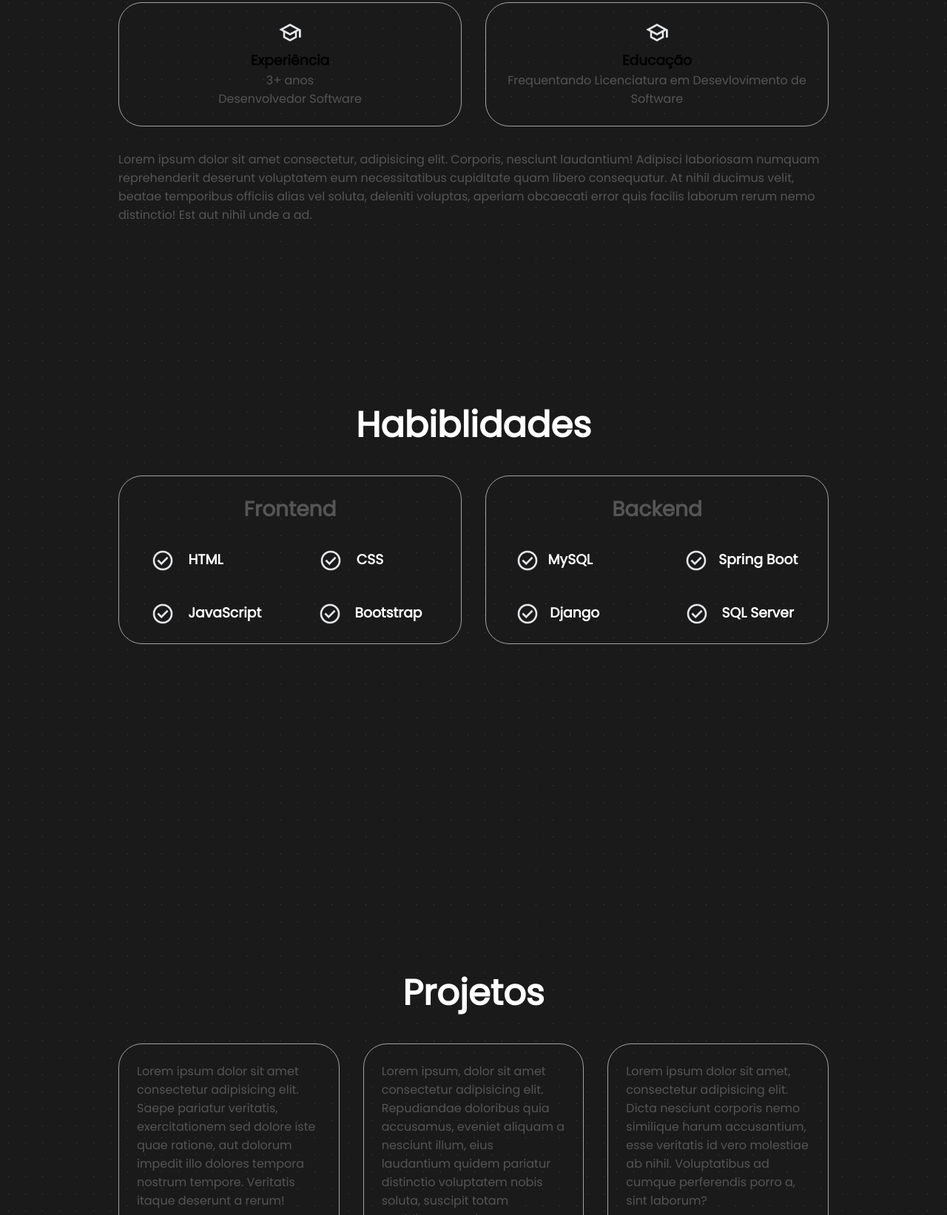
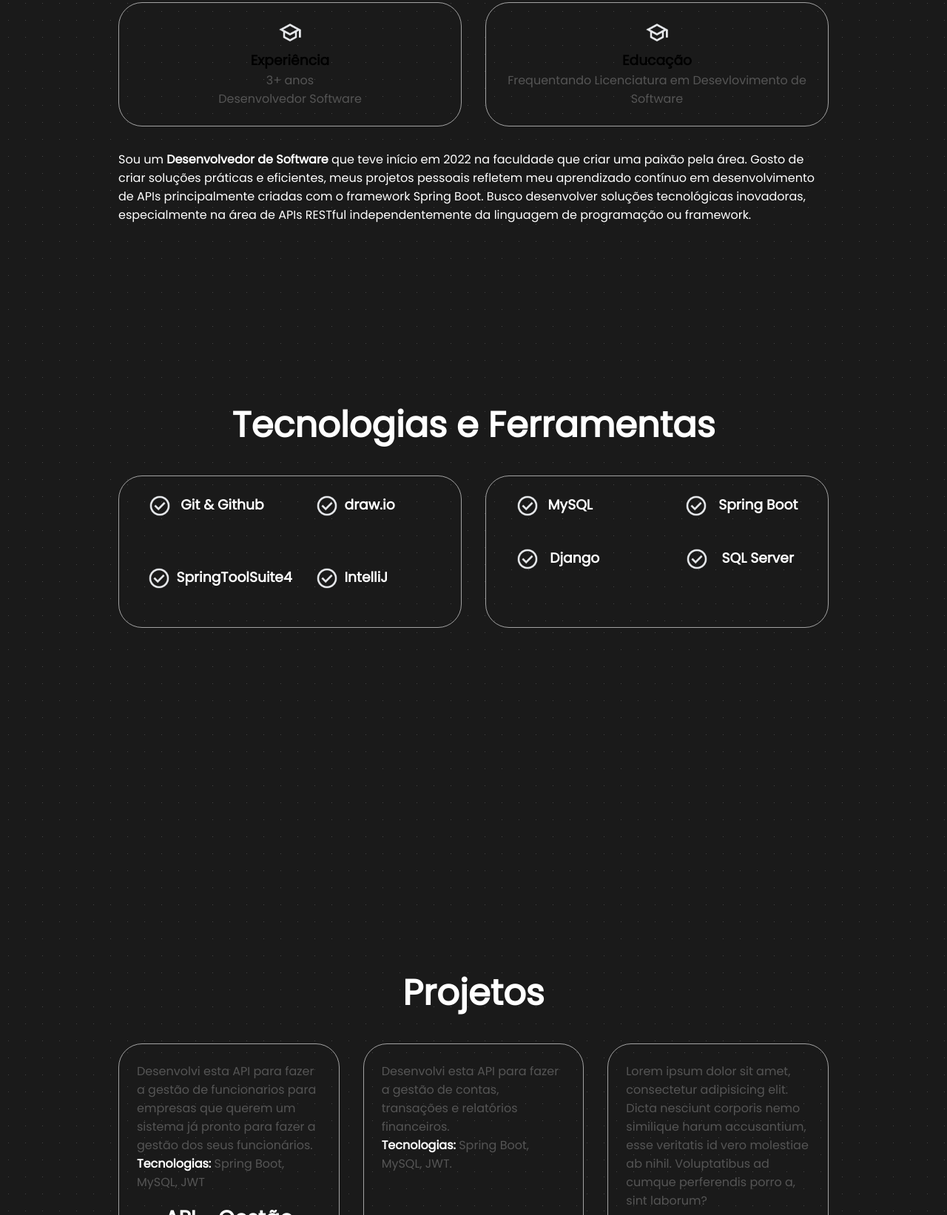
Before and after one commit to ernestoadriano/Portifolio, a plain HTML site: page index.html in a window 1280 px wide. Shown: the part 1157-2800 px from the top of the page at 74% size. Drawn offline with Linux system fonts and the light colour scheme.

Commit message:
Updates of project and style

```diff
--- a/index.html
+++ b/index.html
@@ -47,16 +47,13 @@
             <div class="btn-container">
                 <button class="btn btn-color-2" onclick="window.open('./assets/CV BMoçambique.pdf')">Baixar
                     CV</button>
-
-                <button class="btn btn-color-1" onclick="location.href='./#contact'">Contate-me</button>
             </div>
 
             <div id="socials-container">
-
                 <img src="./assets/icons8-linkedin-50.png" alt="Linkedin" class="icon"
-                    onclick="location.href='https://linkedin.com/'">
+                    onclick="location.href='https://www.linkedin.com/in/ernesto-eduardo-adriano-673809249/'">
                 <img src="./assets/icons8-github-30.png" alt="Facebook" class="icon"
-                    onclick="location.href='https://github.com/'">
+                    onclick="location.href='https://github.com/ernestoadriano'">
             </div>
         </div>
     </section>
@@ -79,55 +76,45 @@
                     </div>
                 </div>
                 <div class="text-container">
-                    <p>Lorem ipsum dolor sit amet consectetur, adipisicing elit. Corporis, nesciunt laudantium! Adipisci
-                        laboriosam numquam reprehenderit deserunt voluptatem eum necessitatibus cupiditate quam libero
-                        consequatur. At nihil ducimus velit, beatae temporibus officiis alias vel soluta, deleniti
-                        voluptas, aperiam obcaecati error quis facilis laborum rerum nemo distinctio! Est aut nihil unde
-                        a ad.</p>
+                    <Busco style="color: white;">Sou um <strong>Desenvolvedor de Software</strong> que teve início em 2022 na faculdade que criar uma paixão pela área. Gosto de criar soluções práticas e eficientes, meus projetos pessoais refletem meu aprendizado contínuo em desenvolvimento de APIs principalmente criadas com o framework Spring Boot. Busco desenvolver soluções tecnológicas inovadoras, especialmente na área de APIs RESTful independentemente da linguagem de programação ou framework.</p>
                 </div>
             </div>
         </div>
     </section>
 
     <section id="experience">
-        <h1 class="title">Habiblidades</h1>
+        <h1 class="title">Tecnologias e Ferramentas</h1>
         <div class="experience-details-container">
             <div class="about-containers">
                 <div class="details-container">
-                    <h2 class="experience-sub-title">
-                        Frontend
-                    </h2>
                     <div class="article-container">
                         <article>
                             <img src="./assets/check_circle_24dp_E8EAED_FILL0_wght400_GRAD0_opsz24.png" alt="Experience icon" class="icon">
                             <div>
-                                <h3>HTML<span style="color: transparent;">-----</span></h3>
+                                <h3>Git & Github</h3>
                             </div>
                         </article>
                         <article>
                             <img src="./assets/check_circle_24dp_E8EAED_FILL0_wght400_GRAD0_opsz24.png" alt="Experience icon" class="icon">
                             <div>
-                                <h3>CSS<span style="color: transparent;">------</span></h3>
+                                <h3>draw.io <span style="color: transparent;">-----</span></h3>
                             </div>
                         </article>
                         <article>
                             <img src="./assets/check_circle_24dp_E8EAED_FILL0_wght400_GRAD0_opsz24.png" alt="Experience icon" class="icon">
                             <div>
-                                <h3>JavaScript</h3>
+                                <h3>SpringToolSuite4</h3>
                             </div>
                         </article>
                         <article>
                             <img src="./assets/check_circle_24dp_E8EAED_FILL0_wght400_GRAD0_opsz24.png" alt="Experience icon" class="icon">
                             <div>
-                                <h3>Bootstrap<span style="color: transparent;">-</span></h3>
+                                <h3>IntelliJ<span style="color: transparent;">------</span></h3>
                             </div>
                         </article>
                     </div>
                 </div>
                 <div class="details-container">
-                    <h2 class="experience-sub-title">
-                        Backend
-                    </h2>
                     <div class="article-container">
                         <article>
                             <img src="./assets/check_circle_24dp_E8EAED_FILL0_wght400_GRAD0_opsz24.png" alt="Experience icon" class="icon">
@@ -166,7 +153,9 @@
             <div class="about-containers">
                 <div class="details-container color-container">
                     <div class="article-container">
-                        <p>Lorem ipsum dolor sit amet consectetur adipisicing elit. Saepe pariatur veritatis, exercitationem sed dolore iste quae ratione, aut dolorum impedit illo dolores tempora nostrum tempore. Veritatis itaque deserunt a rerum!</p>
+                        <p>Desenvolvi esta API para fazer a gestão de funcionarios para empresas que querem um sistema já pronto para fazer a gestão dos seus funcionários. <br>
+                            <strong style="color: white;">Tecnologias:</strong> Spring Boot, MySQL, JWT</p>
+
                     </div>
                     <h2 class="experience-sub-title project-title">API - Gestão de Empresas e Funcionários</h2>
                     <div class="btn-container">
@@ -178,7 +167,9 @@
 
                 <div class="details-container color-container">
                     <div class="article-container">
-                        <p>Lorem ipsum, dolor sit amet consectetur adipisicing elit. Repudiandae doloribus quia accusamus, eveniet aliquam a nesciunt illum, eius laudantium quidem pariatur distinctio voluptatem nobis soluta, suscipit totam cupiditate quasi. Numquam.</p>
+                        <p>Desenvolvi esta API para fazer a gestão de contas, transações e relatórios financeiros.<br>
+                            <strong style="color: white;">Tecnologias:</strong> Spring Boot, MySQL, JWT.</p>
+                        </p>
                     </div>
                     <h2 class="experience-sub-title project-title">API - "Banco Múltiplo"</h2>
                     <div class="btn-container">
--- a/styles/style.css
+++ b/styles/style.css
@@ -62,13 +62,13 @@ nav {
 }
 
 a {
-    color: black;
+    color: #444;
     text-decoration: none;
     text-decoration-color: white;
 }
 
 a:hover {
-    color: grey;
+    color: white;
     text-decoration: underline;
     text-underline-offset: 1rem;
     text-decoration-color: rgb(181, 181, 181);
@@ -127,7 +127,7 @@ a:hover {
     padding: 10px;
     text-align: center;
     font-size: 1.5rem;
-    color: black;
+    color: #444;
     text-decoration: none;
     transition: all .3s ease-in-out;
 }
@@ -247,6 +247,7 @@ section {
     border-radius: 2rem;
 }
 
+
 .btn-color-1, .btn-color-2 {
     border: rgb(53, 53, 53) 0.1rem solid;
 }
@@ -273,6 +274,7 @@ section {
 
 .btn-color-2 {
     background: none;
+    color: white;
 }
 
 .btn-color-2:hover {
```
